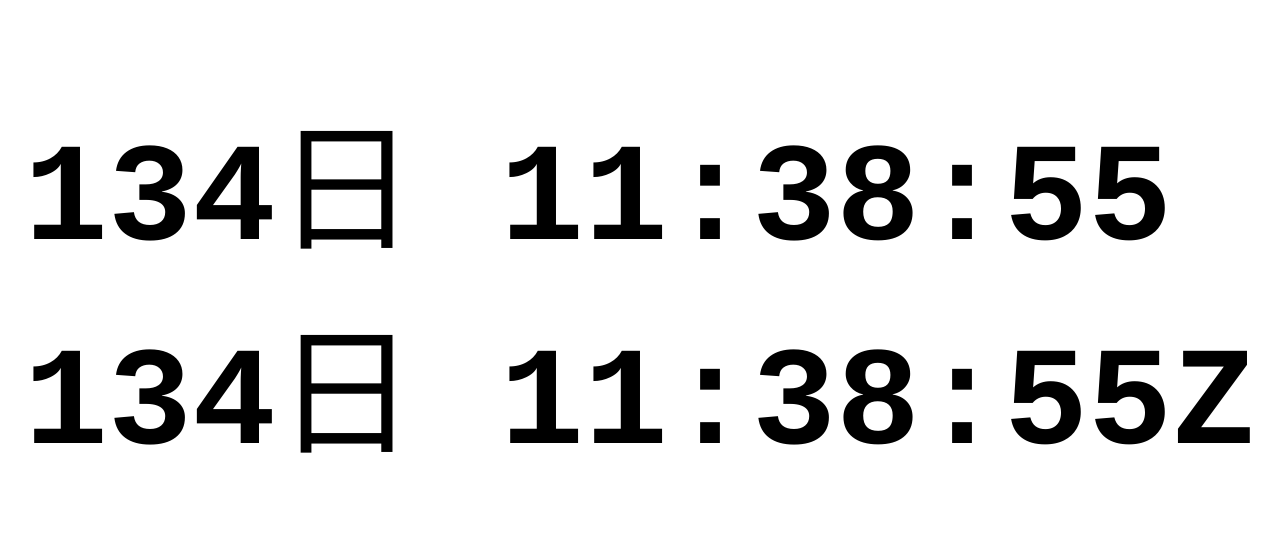
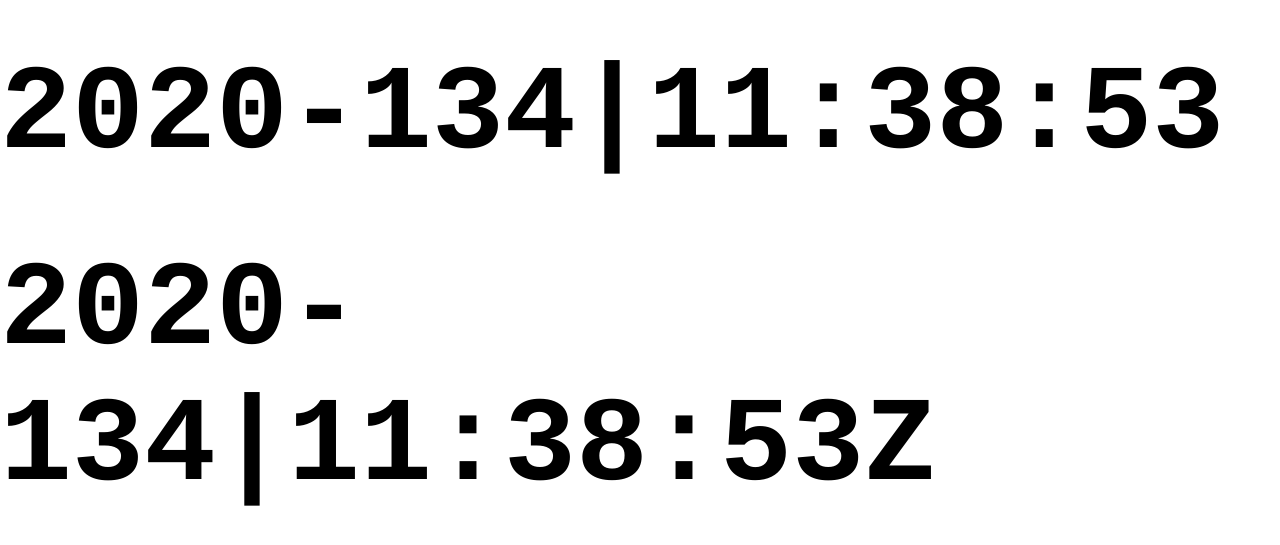
Before and after one commit to CodeFr33k/time-web, a website built with webpack: page static/index.html in a window 1280 px wide. Shown: the part 119-664 px from the top of the page. Built offline with nearby package versions, Linux system fonts and the light colour scheme.

Commit message:
add year and dividor
new dayyearformat

```diff
--- a/js/index.js
+++ b/js/index.js
@@ -25,13 +25,15 @@ function setTime() {
         now.getUTCDate(),
     );
     const local = (
-        dayLocal + '日 ' +
+        now.getFullYear() + '-' +
+        dayLocal + '|' +
         twoDigit(now.getHours() % 12) + ':' +
         twoDigit(now.getMinutes()) + ':' +
         twoDigit(now.getSeconds())
     );
     const utc = (
-        dayUTC + '日 ' +
+        now.getFullYear() + '-' +
+        dayUTC + '|' +
         twoDigit(now.getUTCHours()) + ':' +
         twoDigit(now.getUTCMinutes()) + ':' +
         twoDigit(now.getUTCSeconds()) +
@@ -39,6 +41,7 @@ function setTime() {
     );
     const div1 = document.createElement('div');
     div1.innerText = local;
+    div1.className = 'local-time-element';
     const div2= document.createElement('div');
     div2.innerText = utc;
     const box = document.createElement('div');
--- a/static/style.css
+++ b/static/style.css
@@ -7,10 +7,14 @@ html {
 body {
     margin: 0;
     font-family: 'Cousine', monospace;
-    font-size: 140px;
+    font-size: 120px;
     display: flex;
     flex-direction: column;
     height: 100%;
     justify-content: center;
     align-items: center;
 }
+
+.local-time-element {
+    padding-bottom: 60px;
+}
```
